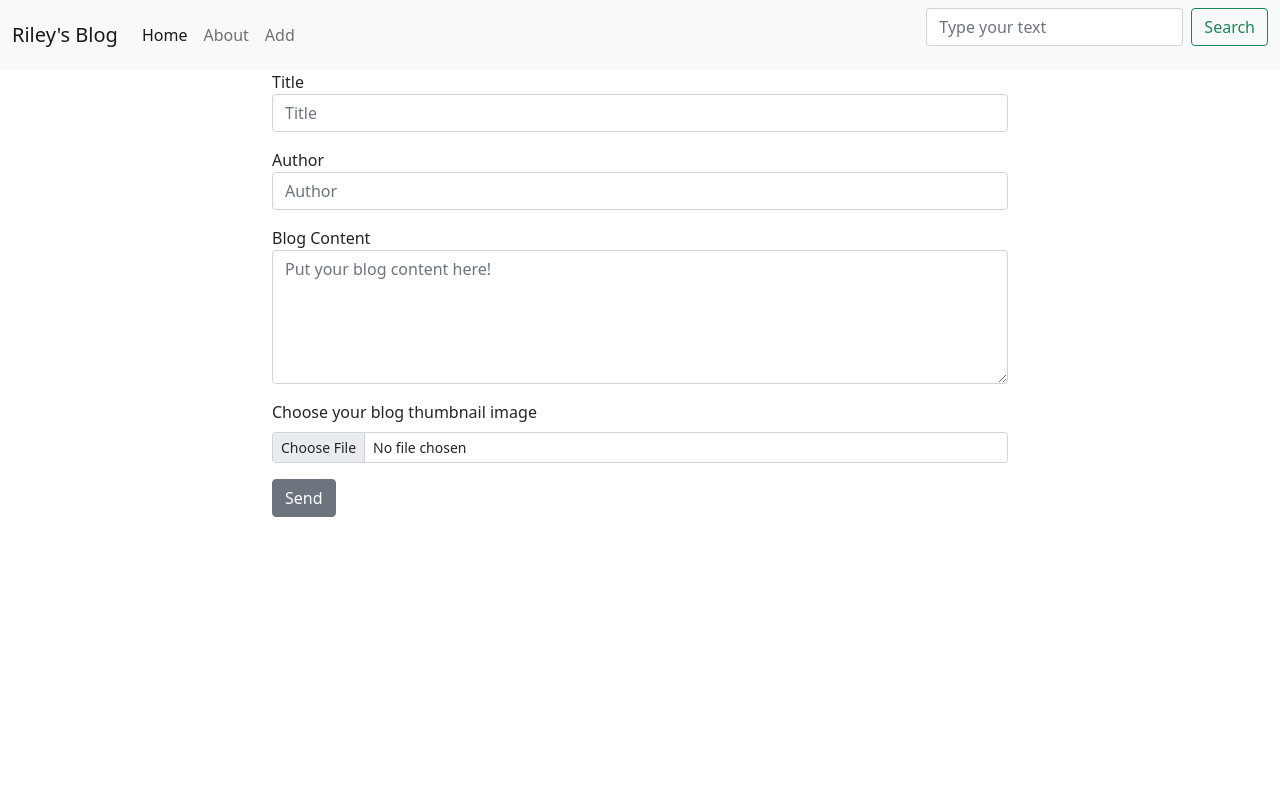
After one commit to RyTechWeaponsTech/Blog-using-FLASK, a Flask app: page /addpost in a window 1280 px wide. The commit adds this page. Run offline with Flask 3, Linux system fonts and the light colour scheme.

Commit message:
IM LOSING MY MIND AAAAAAAAAAAA

```diff
--- /dev/null
+++ b/templates/add.html
@@ -0,0 +1,162 @@
+<html lang="en">
+  <head>
+    <meta charset="UTF-8" />
+    <meta name="viewport" content="width=device-width, initial-scale=1.0" />
+    <title>Add</title>
+    <!-- Bootstrap CSS -->
+    <link
+      href="https://cdn.jsdelivr.net/npm/bootstrap@5.0.2/dist/css/bootstrap.min.css"
+      rel="stylesheet"
+      integrity="sha384-EVSTQN3/azprG1Anm3QDgpJLIm9Nao0Yz1ztcQTwFspd3yD65VohhpuuCOmLASjC"
+      crossorigin="anonymous"
+    />
+    <link
+      rel="shortcut icon"
+      href="{{ url_for('static', filename='image/blogicon.png')}}"
+      type="image/x-icon"
+    />
+  </head>
+  <body>
+    <div class="part1">
+      <nav class="navbar navbar-expand-lg navbar-light bg-light">
+        <div class="container-fluid">
+          <a href="#" class="navbar-brand">Riley's Blog</a>
+          <button
+            class="navbar-toggler"
+            type="button"
+            data-bs-toggle="collapse"
+            data-bs-target="#navbarScroll"
+            aria-controls="navbarScroll"
+            aria-expanded="false"
+            aria-label="Toggle navigation"
+          >
+            <span class="navbar-toggler-icon"></span>
+          </button>
+          <div class="collapse navbar-collapse" id="navbarScroll">
+            <ul
+              class="navbar-nav me-auto my-2 my-lg-0 navbar-nav-scroll"
+              style="--bs-scroll-height: 150px"
+            >
+              <li class="nav-item">
+                <a class="nav-link active" href="/" aria-current="page">Home</a>
+              </li>
+              <li class="nav-item">
+                <a class="nav-link" href="{{ url_for('about') }}">About</a>
+              </li>
+              <li class="nav-item">
+                <a
+                  class="nav-link"
+                  href="{{ url_for('addpost') }}"
+                  tabindex="-1"
+                  >Add</a
+                >
+              </li>
+            </ul>
+            <!-- add search button -->
+            <form class="d-flex">
+              <input
+                placeholder="Type your text"
+                class="form-control me-2"
+                type="search"
+              />
+              <button class="btn btn-outline-success" type="submit">
+                Search
+              </button>
+            </form>
+          </div>
+        </div>
+      </nav>
+    </div>
+
+    <div class="part2">
+      <div class="container">
+        <div class="row">
+          <div class="col-lg-8 col-md-10 mx-auto">
+            <form
+              action="{{ url_for('addpost') }}"
+              id="addForm"
+              name="addForm"
+              method="POST"
+              novalidate
+            >
+              <!-- form group title -->
+              <div class="control-group">
+                <div class="form-group floating-label-form-group controls">
+                  <label>Title</label>
+                  <input
+                    type="text"
+                    name="title"
+                    id="title"
+                    placeholder="Title"
+                    class="form-control"
+                    required
+                    data-validation-require-message="Please enter a title"
+                  />
+                  <p class="help-block text-danger"></p>
+                </div>
+              </div>
+              <!-- form group author -->
+              <div class="control-group">
+                <div
+                  class="form-group col-xs-12 floating-label-form-group controls"
+                >
+                  <label>Author</label>
+                  <input
+                    type="text"
+                    name="title"
+                    id="title"
+                    placeholder="Author"
+                    class="form-control"
+                    required
+                    data-validation-require-message="Please enter a title"
+                  />
+                  <p class="help-block text-danger"></p>
+                </div>
+              </div>
+              <!-- form group blog content -->
+              <div class="control-group">
+                <div
+                  class="form-group col-xs-12 floating-label-form-group controls"
+                >
+                  <label>Blog Content</label>
+                  <textarea
+                    rows="5"
+                    class="form-control"
+                    name="content"
+                    id="content"
+                    placeholder="Put your blog content here!"
+                    required
+                    data-validation-require-message="Please enter a message"
+                  ></textarea>
+                  <p class="help-block text-danger"></p>
+                </div>
+              </div>
+              <div class="mb-3">
+                <label for="formFileSm" class="form-label"
+                  >Choose your blog thumbnail image</label
+                >
+                <input
+                  type="file"
+                  class="form-control form-control-sm"
+                  id="formFileSm"
+                />
+              </div>
+              <div class="mt-2" id="success"></div>
+              <div class="form-group">
+                <button type="submit" class="btn btn-secondary" id="send">
+                  Send
+                </button>
+              </div>
+            </form>
+          </div>
+        </div>
+      </div>
+    </div>
+    <!-- javascript bootstrap -->
+    <script
+      src="https://cdn.jsdelivr.net/npm/bootstrap@5.0.2/dist/js/bootstrap.bundle.min.js"
+      integrity="sha384-MrcW6ZMFYlzcLA8Nl+NtUVF0sA7MsXsP1UyJoMp4YLEuNSfAP+JcXn/tWtIaxVXM"
+      crossorigin="anonymous"
+    ></script>
+  </body>
+</html>
```
Also changed, not shown: templates/about.html (+12 -3 lines).
